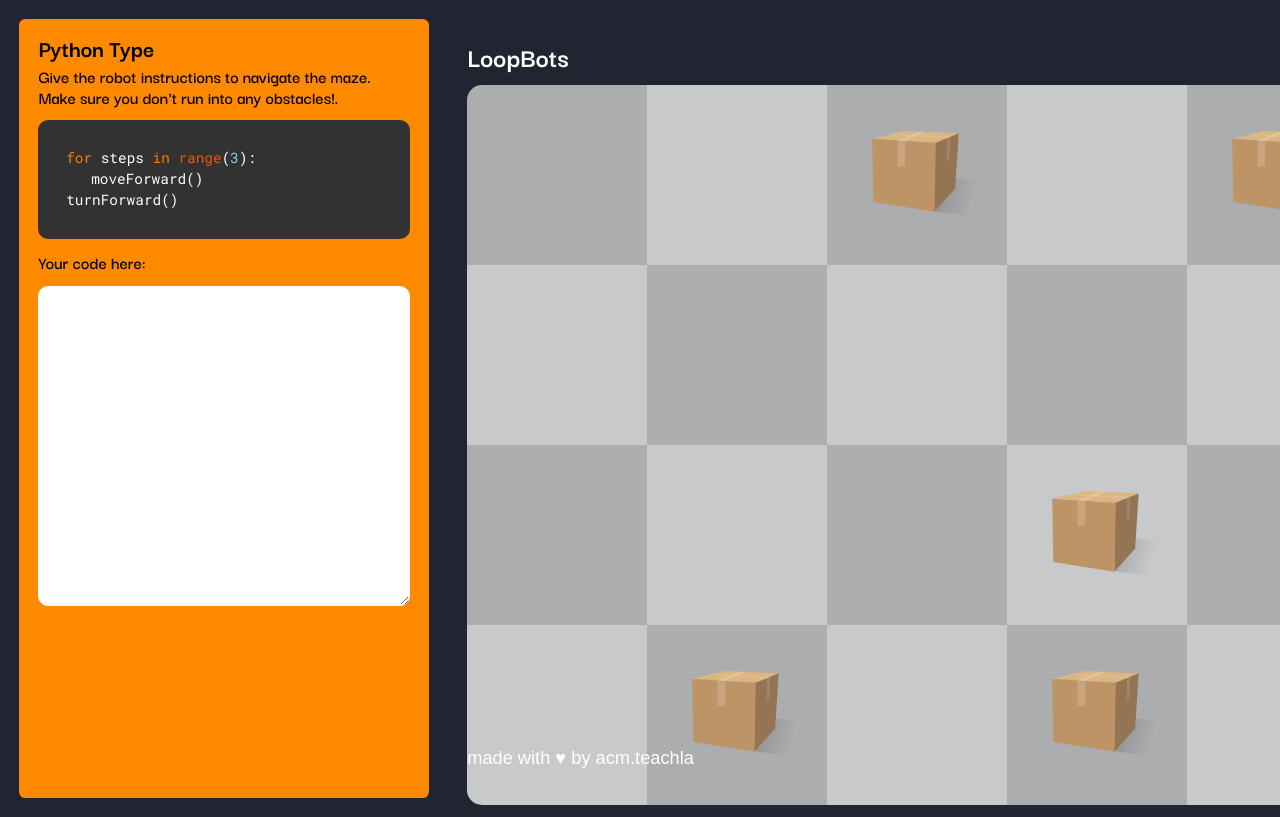
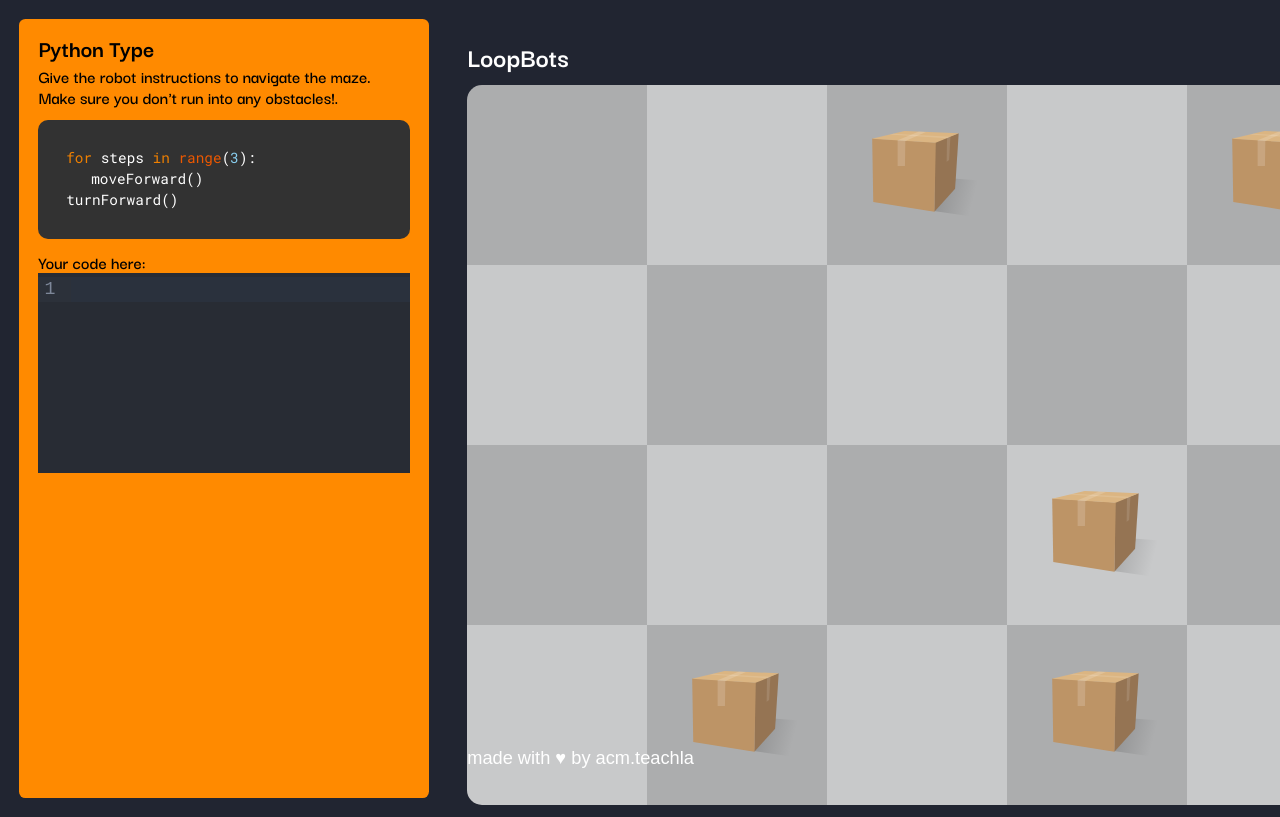
Before and after one commit to uclaacm/forloopslab, a React app: page /pythontype in a window 1280 px wide. Shown: the top 817 px of the page. Built offline with nearby package versions, Linux system fonts and the light colour scheme; a web font is replaced by a local one.

Commit message:
add code editor and movement array to pythontype
issue with reloading boxes; doesn't handle non-standard inputs

```diff
--- a/package.json
+++ b/package.json
@@ -9,12 +9,14 @@
     "prepare": "husky install"
   },
   "dependencies": {
+    "@codemirror/lang-python": "^6.0.1",
     "@fortawesome/fontawesome-svg-core": "^6.1.2",
     "@fortawesome/free-regular-svg-icons": "^6.1.1",
     "@fortawesome/free-solid-svg-icons": "^6.1.2",
     "@fortawesome/react-fontawesome": "^0.2.0",
     "@types/react": "^17.0.11",
     "@types/react-dom": "^17.0.7",
+    "@uiw/react-codemirror": "^4.12.1",
     "babelify": "^10.0.0",
     "browserify": "^17.0.0",
     "react": "^17.0.2",
--- a/src/components/pages/pythontype.tsx
+++ b/src/components/pages/pythontype.tsx
@@ -1,9 +1,12 @@
 import { faRotateLeft, faPlay} from '@fortawesome/free-solid-svg-icons';
 import { FontAwesomeIcon } from '@fortawesome/react-fontawesome';
+import { useState, useEffect } from 'react';
 import { Link, useLocation } from 'react-router-dom';
 import '../../styles/pythontype.scss';
 import {Boxes} from '../shared/Boxes';
 import { Maze } from '../shared/maze';
+import CodeMirror from '@uiw/react-codemirror';
+import { python } from '@codemirror/lang-python';
 
 import '../../styles/app.scss';
 import '../../styles/levelSelect.scss';
@@ -29,6 +32,36 @@ function PythonType(props: {
   const current = location.pathname;
   const currPage = props.pages.indexOf(current);
 
+  const [code, setCode] = useState('');
+  const initMovement:(string | number)[] = [];
+  const [movement, setMovement] = useState(initMovement);
+
+  const onChange = (value:string) => {
+    setCode(value);
+  };
+
+  const handleRunClick = () => {
+    setMovement(initMovement);
+    const lines = code.split(/\r?\n/);
+    //console.log(lines);
+    for (let i = 0; i < lines.length; i++) {
+      const cur = lines[i];
+      if (cur.substring(0,3) == 'for') {
+        // for steps in range(3)
+        const numSteps = parseInt(cur.substring(19, cur.length - 2));
+        setMovement(moves => moves.concat(numSteps));
+      }
+      else if (cur == 'turnLeft()') {
+        setMovement(moves => moves.concat('left'));
+      }
+      else if (cur == 'turnRight()') {
+        setMovement(moves => moves.concat('right'));
+      }
+    }
+  };
+
+  useEffect(() => { console.log(movement); }, [movement]);
+
 
   const boxes = Boxes(4,5);
   // const codeContent = ['for steps in range(3):', ' moveForward()', 'turnLeft()'];
@@ -43,7 +76,13 @@ function PythonType(props: {
             <SampleSyntax/>
           </div>
           <div>Your code here: </div>
-          <textarea id="code-input" spellCheck="false" ></textarea>
+          <CodeMirror
+            value={code}
+            height="200px"
+            theme="dark"
+            extensions={[python()]}
+            onChange={onChange}
+          />
         </div>
       </div>
       <div id="main">
@@ -61,7 +100,7 @@ function PythonType(props: {
         <div className="main-section">
           <div id="footer">made with ♥ by acm.teachla</div>
           <div id="buttons">
-            <button id="run" className='control-btn'>
+            <button id="run" className='control-btn' onClick={handleRunClick}>
               <FontAwesomeIcon icon={faPlay} />
             </button>
             <button id="reset" className='control-btn'>
```
Also changed, not shown: 1 other file (tests, documents, lock files or other folders).
